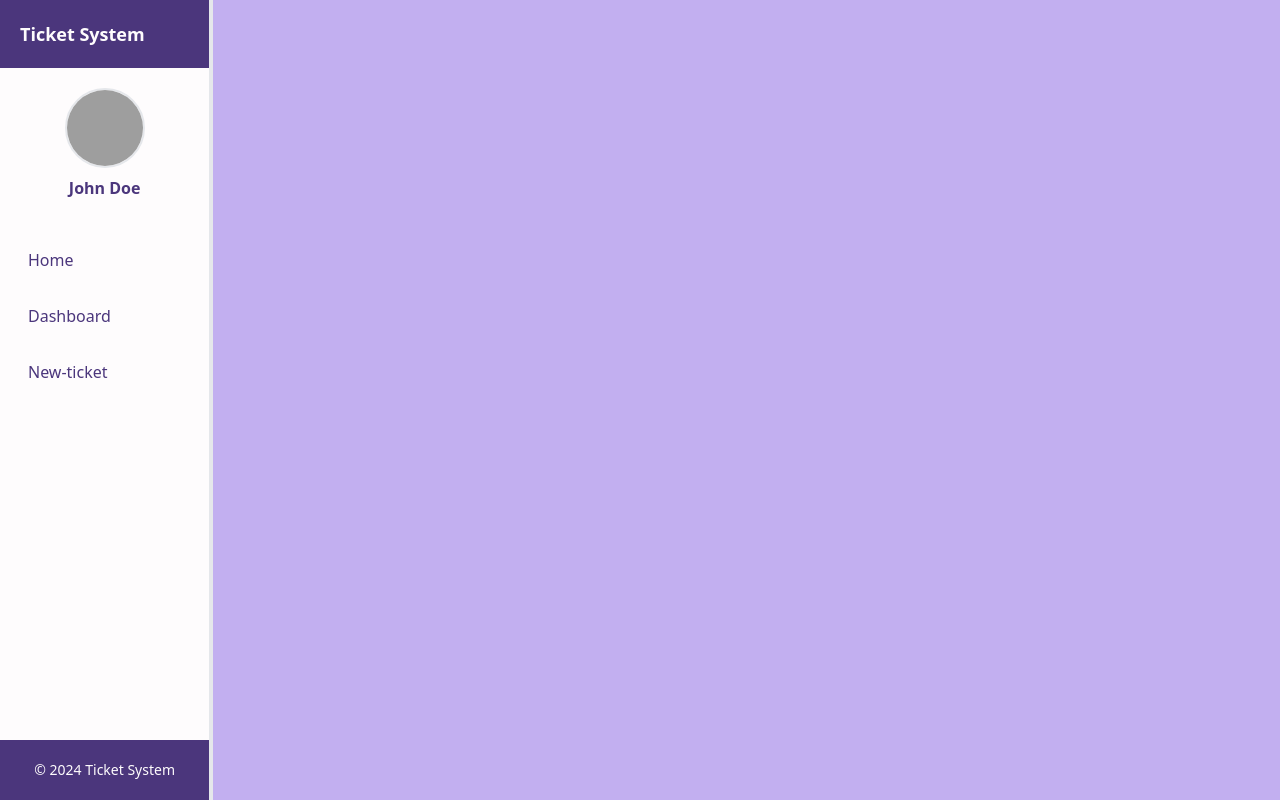
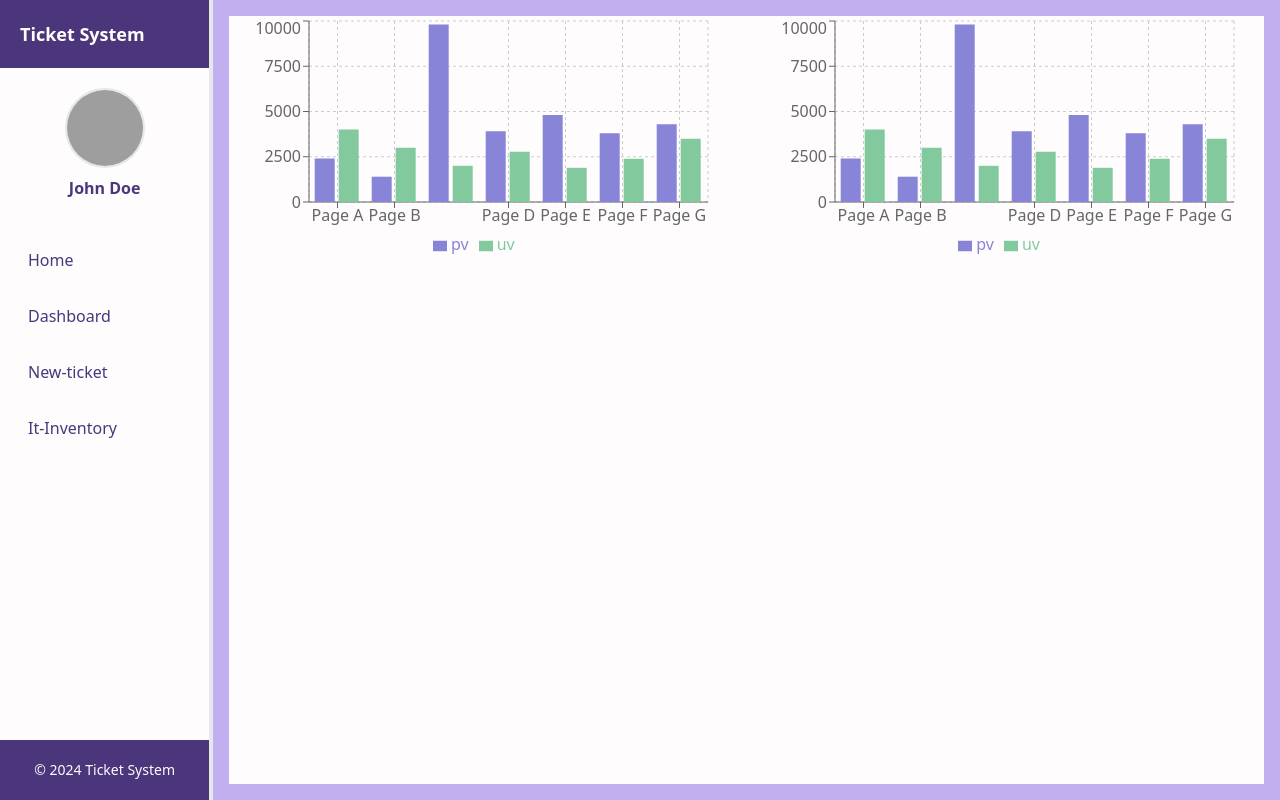
Before and after one commit to tlyrag/ticketSystem, a React (Vite) app in the folder Client/: page /inventory in a window 1280 px wide. Built offline with nearby package versions, Linux system fonts and the light colour scheme; no server answers; grey boxes are pictures that could not be loaded.

Commit message:
fixing side bar and adding dashboard

```diff
--- a/Client/package.json
+++ b/Client/package.json
@@ -13,7 +13,8 @@
     "dotenv": "^16.4.5",
     "react": "^18.2.0",
     "react-dom": "^18.2.0",
-    "react-router-dom": "^6.23.1"
+    "react-router-dom": "^6.23.1",
+    "recharts": "^2.12.7"
   },
   "devDependencies": {
     "@types/react": "^18.2.66",
--- a/Client/src/App.jsx
+++ b/Client/src/App.jsx
@@ -6,6 +6,7 @@ import MainContent from './Views/Components/MainContent';
 import NewTicket from './Views/Pages/NewTicket';
 import { useState,useEffect } from 'react';
 import apiController from './Controller/apiController';
+import Invetory from './Views/Dashboard/InventoryDash'
 
 /// to be replaced once login is created
 const loggedUser = {
@@ -126,6 +127,8 @@ function App() {
               />
             }/>
             <Route path="/new-ticket" element={<NewTicket fetchTicket= {fetchTicket} user={user}/>} />
+            <Route path="/new-ticket" element={<NewTicket fetchTicket= {fetchTicket} user={user}/>} />
+            <Route path="/inventory" element={<Invetory  user={user}/>} />
           </Routes>
         </div>
         </Router>
--- a/Client/src/Views/Components/SideBar.jsx
+++ b/Client/src/Views/Components/SideBar.jsx
@@ -1,7 +1,7 @@
 import { NavLink, useLocation } from 'react-router-dom';
 
-const homeLinks = ["dashboard","New-ticket"];
-const dashBoardLinks = ["dashboard","accounts-payable","accounts-receivable","sales"];
+const homeLinks = ["dashboard","New-ticket","It-Inventory"];
+const dashBoardLinks = ["dashboard","inventory","accounts-payable","accounts-receivable","sales"];
 const LinkCreator = (props) => {
     return (
         <div className="bg-white text-purple flex-grow flex flex-col">
@@ -27,7 +27,7 @@ const LinkCreator = (props) => {
                     <li>
                         <NavLink
                             to={`/${link}`}
-                            className={`block p-2 rounded ${location.pathname === `/${link.toLowerCase()}` ? 'bg-purple text-white' : 'hover:bg-gray-200'}`}
+                            className={`block p-2 rounded ${location.pathname.toLocaleLowerCase() === `/${link.toLowerCase()}` ? 'bg-purple text-white' : 'hover:bg-gray-200'}`}
                             onClick = {() => {
                                 if(link=="dashboard")  {props.changeSideBar(false)}
                             }}
--- /dev/null
+++ b/Client/src/Views/Dashboard/InventoryCharts/InventoryBarChart.jsx
@@ -0,0 +1,75 @@
+import React, { PureComponent } from 'react';
+import { BarChart, Bar, Rectangle, XAxis, YAxis, CartesianGrid, Tooltip, Legend, ResponsiveContainer } from 'recharts';
+
+const data = [
+  {
+    name: 'Page A',
+    uv: 4000,
+    pv: 2400,
+    amt: 2400,
+  },
+  {
+    name: 'Page B',
+    uv: 3000,
+    pv: 1398,
+    amt: 2210,
+  },
+  {
+    name: 'Page C',
+    uv: 2000,
+    pv: 9800,
+    amt: 2290,
+  },
+  {
+    name: 'Page D',
+    uv: 2780,
+    pv: 3908,
+    amt: 2000,
+  },
+  {
+    name: 'Page E',
+    uv: 1890,
+    pv: 4800,
+    amt: 2181,
+  },
+  {
+    name: 'Page F',
+    uv: 2390,
+    pv: 3800,
+    amt: 2500,
+  },
+  {
+    name: 'Page G',
+    uv: 3490,
+    pv: 4300,
+    amt: 2100,
+  },
+];
+
+const InventoryBarChart = () => {
+    return (
+      <ResponsiveContainer width="100%" height="100%">
+      <BarChart
+        width={500}
+        height={300}
+        data={data}
+        margin={{
+          top: 5,
+          right: 30,
+          left: 20,
+          bottom: 5,
+        }}
+      >
+        <CartesianGrid strokeDasharray="3 3" />
+        <XAxis dataKey="name" />
+        <YAxis />
+        <Tooltip />
+        <Legend />
+        <Bar dataKey="pv" fill="#8884d8" activeBar={<Rectangle fill="pink" stroke="blue" />} />
+        <Bar dataKey="uv" fill="#82ca9d" activeBar={<Rectangle fill="gold" stroke="purple" />} />
+      </BarChart>
+    </ResponsiveContainer>
+      );
+}
+
+export default InventoryBarChart;
--- /dev/null
+++ b/Client/src/Views/Dashboard/InventoryDash.jsx
@@ -0,0 +1,15 @@
+import InventoryBarChart from "./InventoryCharts/InventoryBarChart";
+
+const Inventory =() => {
+    return (
+    <div className="h-full bg-white drop-shadow-3xl grid grid-rows-3 grid-flow-col gap-4 m-15">
+           <div className="grid grid-cols-2 gap-4 ">
+                <div><InventoryBarChart/></div>
+                <div><InventoryBarChart/></div>
+            </div>
+
+    </div>
+    )
+}
+
+export default Inventory;
```
Also changed, not shown: 1 other file (tests, documents, lock files or other folders).
